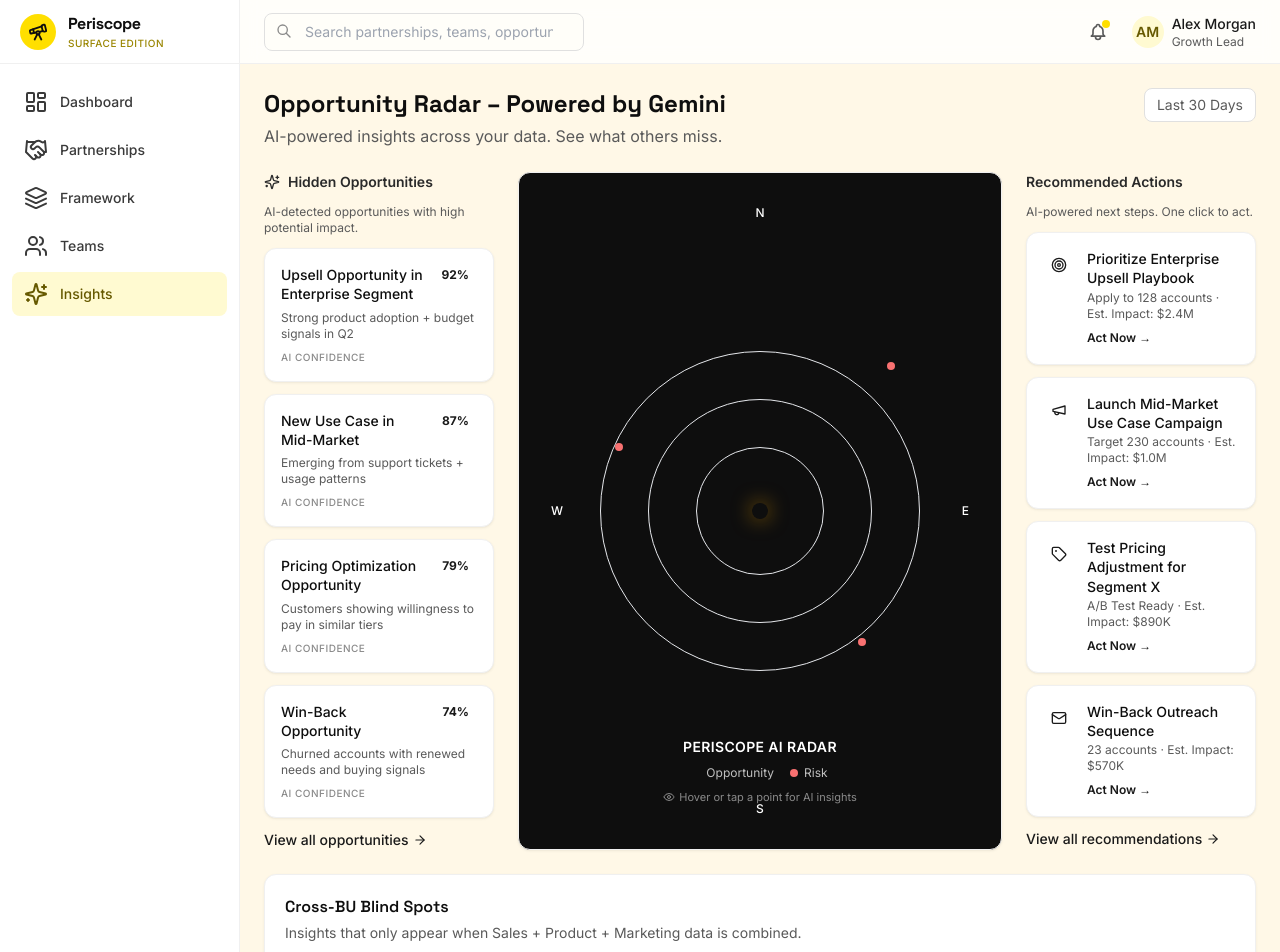
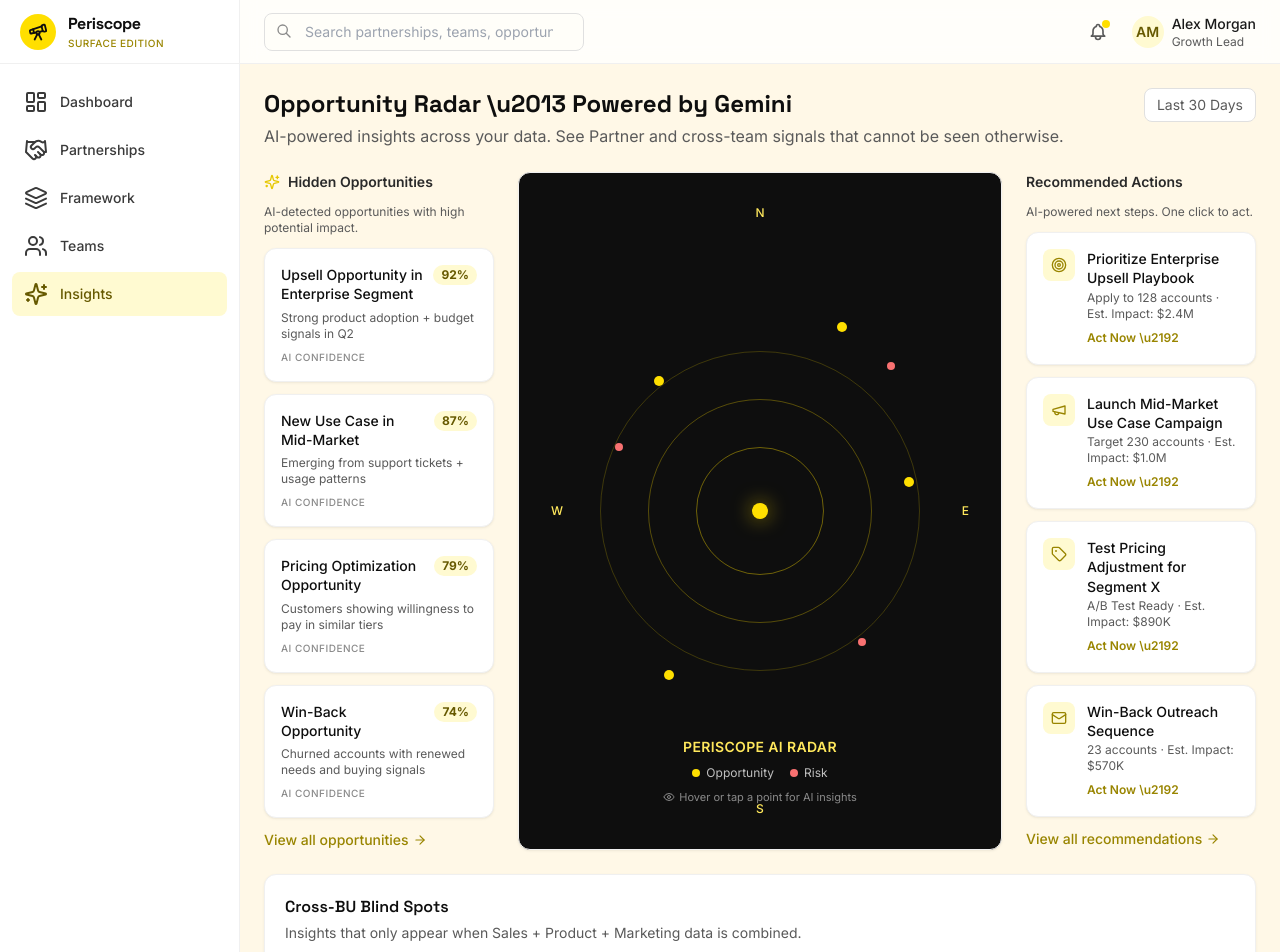
Before and after one commit to futureimadmin/periscope, a React (Vite) app in the folder frontend/: page /app/insights in a window 1280 px wide. Shown: the top 952 px of the page. Built offline with nearby package versions, Linux system fonts and the light colour scheme.

Commit message:
style(surface): replace holden-* with gold-* in Insights

```diff
--- a/frontend/src/pages/Insights.tsx
+++ b/frontend/src/pages/Insights.tsx
@@ -34,22 +34,22 @@
 const actions = [
   {
     title: 'Prioritize Enterprise Upsell Playbook',
-    detail: 'Apply to 128 accounts · Est. Impact: $2.4M',
+    detail: 'Apply to 128 accounts \u00b7 Est. Impact: $2.4M',
     icon: Target,
   },
   {
     title: 'Launch Mid-Market Use Case Campaign',
-    detail: 'Target 230 accounts · Est. Impact: $1.0M',
+    detail: 'Target 230 accounts \u00b7 Est. Impact: $1.0M',
     icon: Megaphone,
   },
   {
     title: 'Test Pricing Adjustment for Segment X',
-    detail: 'A/B Test Ready · Est. Impact: $890K',
+    detail: 'A/B Test Ready \u00b7 Est. Impact: $890K',
     icon: Tag,
   },
   {
     title: 'Win-Back Outreach Sequence',
-    detail: '23 accounts · Est. Impact: $570K',
+    detail: '23 accounts \u00b7 Est. Impact: $570K',
     icon: Mail,
   },
 ]
@@ -60,10 +60,10 @@
       <div className="flex items-start justify-between">
         <div>
           <h1 className="font-display text-2xl font-bold text-charcoal-900">
-            Opportunity Radar – Powered by Gemini
+            Opportunity Radar \u2013 Powered by Gemini
           </h1>
           <p className="mt-1 text-charcoal-500">
-            AI-powered insights across your data. See what others miss.
+            AI-powered insights across your data. See Partner and cross-team signals that cannot be seen otherwise.
           </p>
         </div>
         <div className="flex items-center gap-2 text-sm text-charcoal-500">
@@ -74,10 +74,9 @@
       </div>
 
       <div className="grid gap-6 lg:grid-cols-12">
-        {/* Hidden Opportunities */}
         <div className="lg:col-span-3 space-y-3">
           <h2 className="text-sm font-semibold text-charcoal-700 flex items-center gap-2">
-            <Sparkles className="h-4 w-4 text-holden-500" />
+            <Sparkles className="h-4 w-4 text-gold-500" />
             Hidden Opportunities
           </h2>
           <p className="text-xs text-charcoal-500">AI-detected opportunities with high potential impact.</p>
@@ -85,7 +84,7 @@
             <div key={o.title} className="card p-4">
               <div className="flex items-start justify-between gap-2">
                 <p className="text-sm font-medium text-charcoal-900 leading-snug">{o.title}</p>
-                <span className="shrink-0 rounded-full bg-holden-50 px-2 py-0.5 text-xs font-bold text-holden-700">
+                <span className="shrink-0 rounded-full bg-gold-100 px-2 py-0.5 text-xs font-bold text-gold-800">
                   {o.confidence}%
                 </span>
               </div>
@@ -95,42 +94,38 @@
               </p>
             </div>
           ))}
-          <button className="text-sm font-medium text-holden-600 hover:text-holden-700 flex items-center gap-1">
+          <button className="text-sm font-medium text-gold-700 hover:text-gold-800 flex items-center gap-1">
             View all opportunities <ArrowRight className="h-3.5 w-3.5" />
           </button>
         </div>
 
-        {/* Radar visualization */}
         <div className="lg:col-span-6">
           <div className="card h-full min-h-[420px] flex flex-col items-center justify-center relative overflow-hidden bg-charcoal-900 text-white">
-            {/* Radar rings */}
             <div className="absolute inset-0 flex items-center justify-center">
-              <div className="h-80 w-80 rounded-full border border-holden-500/20" />
-              <div className="absolute h-56 w-56 rounded-full border border-holden-500/30" />
-              <div className="absolute h-32 w-32 rounded-full border border-holden-500/40" />
-              <div className="absolute h-4 w-4 rounded-full bg-holden-400 shadow-[0_0_20px_rgba(245,166,0,0.6)]" />
+              <div className="h-80 w-80 rounded-full border border-gold-400/20" />
+              <div className="absolute h-56 w-56 rounded-full border border-gold-400/30" />
+              <div className="absolute h-32 w-32 rounded-full border border-gold-400/40" />
+              <div className="absolute h-4 w-4 rounded-full bg-gold-400 shadow-[0_0_20px_rgba(255,223,0,0.6)]" />
             </div>
 
-            {/* Labels */}
-            <div className="absolute top-8 left-1/2 -translate-x-1/2 text-xs font-medium text-holden-300">N</div>
-            <div className="absolute bottom-8 left-1/2 -translate-x-1/2 text-xs font-medium text-holden-300">S</div>
-            <div className="absolute left-8 top-1/2 -translate-y-1/2 text-xs font-medium text-holden-300">W</div>
-            <div className="absolute right-8 top-1/2 -translate-y-1/2 text-xs font-medium text-holden-300">E</div>
+            <div className="absolute top-8 left-1/2 -translate-x-1/2 text-xs font-medium text-gold-300">N</div>
+            <div className="absolute bottom-8 left-1/2 -translate-x-1/2 text-xs font-medium text-gold-300">S</div>
+            <div className="absolute left-8 top-1/2 -translate-y-1/2 text-xs font-medium text-gold-300">W</div>
+            <div className="absolute right-8 top-1/2 -translate-y-1/2 text-xs font-medium text-gold-300">E</div>
 
-            {/* Points */}
-            <div className="absolute top-[22%] right-[32%] h-2.5 w-2.5 rounded-full bg-holden-400" title="Q2 Expansion" />
+            <div className="absolute top-[22%] right-[32%] h-2.5 w-2.5 rounded-full bg-gold-400" title="Q2 Expansion" />
             <div className="absolute top-[28%] right-[22%] h-2 w-2 rounded-full bg-red-400" title="Packaging Gap" />
-            <div className="absolute top-[45%] right-[18%] h-2.5 w-2.5 rounded-full bg-holden-400" title="Cross-Sell" />
+            <div className="absolute top-[45%] right-[18%] h-2.5 w-2.5 rounded-full bg-gold-400" title="Cross-Sell" />
             <div className="absolute bottom-[30%] right-[28%] h-2 w-2 rounded-full bg-red-400" title="Renewal Risk" />
-            <div className="absolute bottom-[25%] left-[30%] h-2.5 w-2.5 rounded-full bg-holden-400" title="Emerging Need" />
+            <div className="absolute bottom-[25%] left-[30%] h-2.5 w-2.5 rounded-full bg-gold-400" title="Emerging Need" />
             <div className="absolute top-[40%] left-[20%] h-2 w-2 rounded-full bg-red-400" title="Competitive Win" />
-            <div className="absolute top-[30%] left-[28%] h-2.5 w-2.5 rounded-full bg-holden-400" title="Budget Signal" />
+            <div className="absolute top-[30%] left-[28%] h-2.5 w-2.5 rounded-full bg-gold-400" title="Budget Signal" />
 
             <div className="relative z-10 text-center mt-auto mb-6">
-              <p className="text-sm font-semibold tracking-wide text-holden-300">PERISCOPE AI RADAR</p>
+              <p className="text-sm font-semibold tracking-wide text-gold-300">PERISCOPE AI RADAR</p>
               <div className="mt-2 flex items-center justify-center gap-4 text-xs text-charcoal-300">
                 <span className="flex items-center gap-1.5">
-                  <span className="h-2 w-2 rounded-full bg-holden-400" /> Opportunity
+                  <span className="h-2 w-2 rounded-full bg-gold-400" /> Opportunity
                 </span>
                 <span className="flex items-center gap-1.5">
                   <span className="h-2 w-2 rounded-full bg-red-400" /> Risk
@@ -143,7 +138,6 @@
           </div>
         </div>
 
-        {/* Recommended Actions */}
         <div className="lg:col-span-3 space-y-3">
           <h2 className="text-sm font-semibold text-charcoal-700 flex items-center gap-2">
             Recommended Actions
@@ -152,26 +146,25 @@
           {actions.map((a) => (
             <div key={a.title} className="card p-4">
               <div className="flex items-start gap-3">
-                <div className="flex h-8 w-8 shrink-0 items-center justify-center rounded-lg bg-holden-50 text-holden-600">
+                <div className="flex h-8 w-8 shrink-0 items-center justify-center rounded-lg bg-gold-100 text-gold-700">
                   <a.icon className="h-4 w-4" />
                 </div>
                 <div className="min-w-0">
                   <p className="text-sm font-medium text-charcoal-900 leading-snug">{a.title}</p>
                   <p className="text-xs text-charcoal-500 mt-0.5">{a.detail}</p>
-                  <button className="mt-2 text-xs font-semibold text-holden-600 hover:text-holden-700">
-                    Act Now →
+                  <button className="mt-2 text-xs font-semibold text-gold-700 hover:text-gold-800">
+                    Act Now \u2192
                   </button>
                 </div>
               </div>
             </div>
           ))}
-          <button className="text-sm font-medium text-holden-600 hover:text-holden-700 flex items-center gap-1">
+          <button className="text-sm font-medium text-gold-700 hover:text-gold-800 flex items-center gap-1">
             View all recommendations <ArrowRight className="h-3.5 w-3.5" />
           </button>
         </div>
       </div>
 
-      {/* Cross-BU Blind Spots */}
       <div className="card">
         <h2 className="font-display font-semibold text-charcoal-900 mb-1">Cross-BU Blind Spots</h2>
         <p className="text-sm text-charcoal-500 mb-5">
@@ -192,9 +185,9 @@
             <p className="text-xs uppercase tracking-wider text-charcoal-300">Marketing</p>
             <p className="mt-1 text-sm font-medium">Campaign & engagement data</p>
           </div>
-          <div className="flex items-center justify-center text-holden-500 text-xl font-bold">=</div>
-          <div className="flex-1 rounded-lg bg-holden-500 text-white p-4 text-center">
-            <p className="text-xs uppercase tracking-wider text-holden-100">Combined Insight</p>
+          <div className="flex items-center justify-center text-gold-500 text-xl font-bold">=</div>
+          <div className="flex-1 rounded-lg bg-gold-400 text-charcoal-900 p-4 text-center">
+            <p className="text-xs uppercase tracking-wider text-charcoal-700">Combined Insight</p>
             <p className="mt-1 text-sm font-medium">
               $3.2M expansion opportunity hidden in plain sight
             </p>
```
